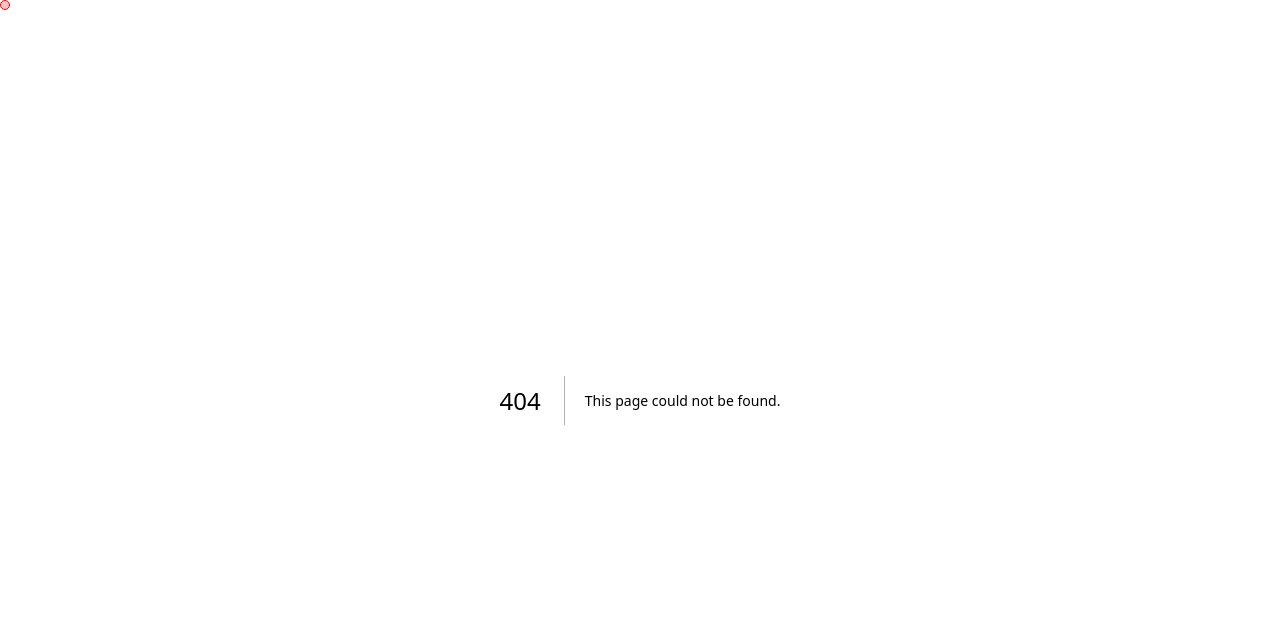
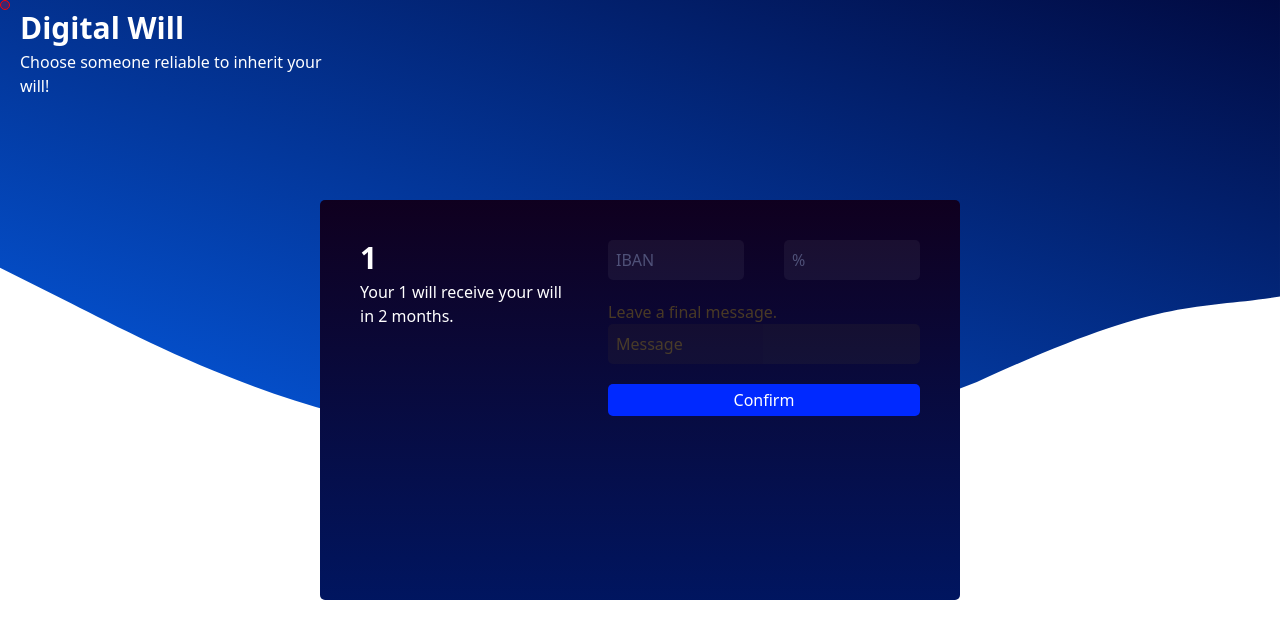
Before and after one commit to DAYusein211/West-side, a Next.js app in the folder website/: page /will/1 in a window 1280 px wide. Before the commit this address had no page. Shown: the top 638 px of the page. Built offline with nearby package versions, Linux system fonts and the light colour scheme; no server answers.

Commit message:
Implement digital will front-end

```diff
--- /dev/null
+++ b/website/app/will/[relationId]/page.jsx
@@ -0,0 +1,46 @@
+"use client";
+import {useState} from "react"
+import { useRouter } from "next/navigation";
+import { useSession } from "next-auth/react";
+import Image from "next/image";
+import pagesWave from '@/assets/pagesWave.svg';
+
+export default function Page({params})
+{
+    const [IBAN, setIBAN] = useState("");
+    const [reciever, setReciever] = useState("");
+    const [amount, setAmount] = useState("");
+    const [error, setError] = useState("");
+    const router = useRouter();
+    const { data: session, status } = useSession();
+    const sender = session?.user?.name;
+    return <main>
+        <div className="absolute w-[100vw] h-[500px]">
+            <Image src={pagesWave} layout="responsive" width = {0} height= {0}/>
+        </div>
+        <div className="absolute top-[10px] left-[20px] flex flex-col gap-1 text-white">
+            <h1 className="text-3xl font-bold">Digital Will</h1>
+            <div className=" w-[25vw]">Choose someone reliable to inherit your will! {sender}</div>
+        </div>
+        <div className="absolute w-screen h-screen flex justify-center items-center text-white">
+            <div className="absolute w-[50%] flex gap-10 h-[400px] [background:linear-gradient(180deg,rgb(15.51,0,31.01)_0%,rgb(0.32,21.28,95.61)_100%)] p-10 rounded-[5px]">
+                <div className="flex flex-col gap-1 w-[40%]">
+                    <h1 className="text-3xl font-bold">{params.relationId}</h1>
+                    <div className=" w-[100%]">Your {params.relationId} will receive your will in 2 months. </div>
+                </div>
+                <form className="w-[60%] flex flex-col gap-5">
+                    <div className="flex flex-row gap-10">
+                        <input onChange = { e => setIBAN(e.target.value.trim())} type="text" placeholder="IBAN"/>
+                        <input type="text" placeholder="%"/>
+                    </div>
+                    <div>
+                        <label className="text-[#FFD100] opacity-25">Leave a final message.</label>
+                        <input type="text" placeholder="Message" className="bg-[#FFD203] bg-opacity-15 caret-[#FFD100] text-[#FFD100] opacity-25 placeholder:text-[#FFD100]"/>
+                    </div>
+                    <button className="bg-[#0029FF]  w-[100%] rounded-[5px] p-1">Confirm</button>
+                </form>
+            </div>
+        </div>
+
+    </main>
+}
--- /dev/null
+++ b/website/app/will/page.jsx
@@ -0,0 +1,8 @@
+
+import DigitalWill from '@/components/digitalWill'
+export default function Will()
+{
+    return <main>
+        <DigitalWill/>
+    </main>
+}
--- /dev/null
+++ b/website/components/digitalWill.jsx
@@ -0,0 +1,42 @@
+"use client"
+import Link from "next/link";
+import Image from "next/image";
+import pagesWave from '@/assets/pagesWave.svg';
+export default function DigitalWill()
+{
+
+
+
+    return (
+    <div>
+        <div className="absolute w-[100vw] h-[500px]">
+            <Image src={pagesWave} layout="responsive" width = {0} height= {0}/>
+        </div>
+        <div className="absolute top-[10px] left-[20px] flex flex-col gap-1 text-white">
+            <h1 className="text-3xl font-bold">Digital Will</h1>
+            <div className=" w-[25vw]">Choose someone reliable to inherit your will! </div>
+        </div>
+        <div className="absolute top-[50px] flex w-screen h-screen justify-center items-center text-white">
+            <div className="flex flex-col justify-between w-[350px] h-[600px] gap-16 md:flex-row md:h-[300px] md:w-[60vw]">
+            <Link href = "/will/Family" className="w-[100%] h-[100%] [background:linear-gradient(180deg,rgb(15.51,0,31.01)_0%,rgb(0.32,21.28,95.61)_100%)] rounded-[5px] opacity-90 hover:opacity-100 duration-200">
+                    <div className="absolute">
+                        <div className="absolute top-[20px] left-[20px] flex flex-col gap-2">
+                            <h1 className="text-3xl">Family</h1>
+                            <div className=" w-[25vw]">A relative is a smart choice!</div>
+                        </div>
+                    </div>
+                </Link>
+            <Link href = "/will/Friends" className="w-[100%] h-[100%] [background:linear-gradient(180deg,rgb(15.51,0,31.01)_0%,rgb(0.32,21.28,95.61)_100%)] rounded-[5px] opacity-90 hover:opacity-100 duration-200">
+                <div className="absolute  w-[100%]">
+                    <div className="absolute top-[20px] left-[20px] flex flex-col gap-2">
+                        <h1 className="text-3xl">Friends</h1>
+                        <div className=" w-[25vw]">Someone you can trust is a good approach!</div>
+                    </div>
+                </div>
+            </Link>
+
+            </div>
+        </div>
+    </div>
+        );
+}
--- a/website/components/signIn.jsx
+++ b/website/components/signIn.jsx
@@ -28,7 +28,7 @@ export default function SignIn()
                setError("Invalid password or username");
                 return;
             }
-           router.replace("");
+           router.replace("/");
         }
 
             catch (error)
--- a/website/components/transactions.jsx
+++ b/website/components/transactions.jsx
@@ -9,7 +9,7 @@ export default function SignUp()
     const [error, setError] = useState("");
     const router = useRouter();
     const { data: session, status } = useSession();
-            const sender = session?.user?.name;
+    const sender = session?.user?.name;
     const handleAccountBalance = async () =>
     {
         const data = await fetch("api/accounts",
@@ -22,7 +22,7 @@ export default function SignUp()
             console.error('Error updating user:', data.statusText);
         const decoded = await data.json();
         let senderBalance = 0;
-        decoded.map(d=>
+        decoded.map(d =>
             {
                 if(d.name === sender)
                 {
```
